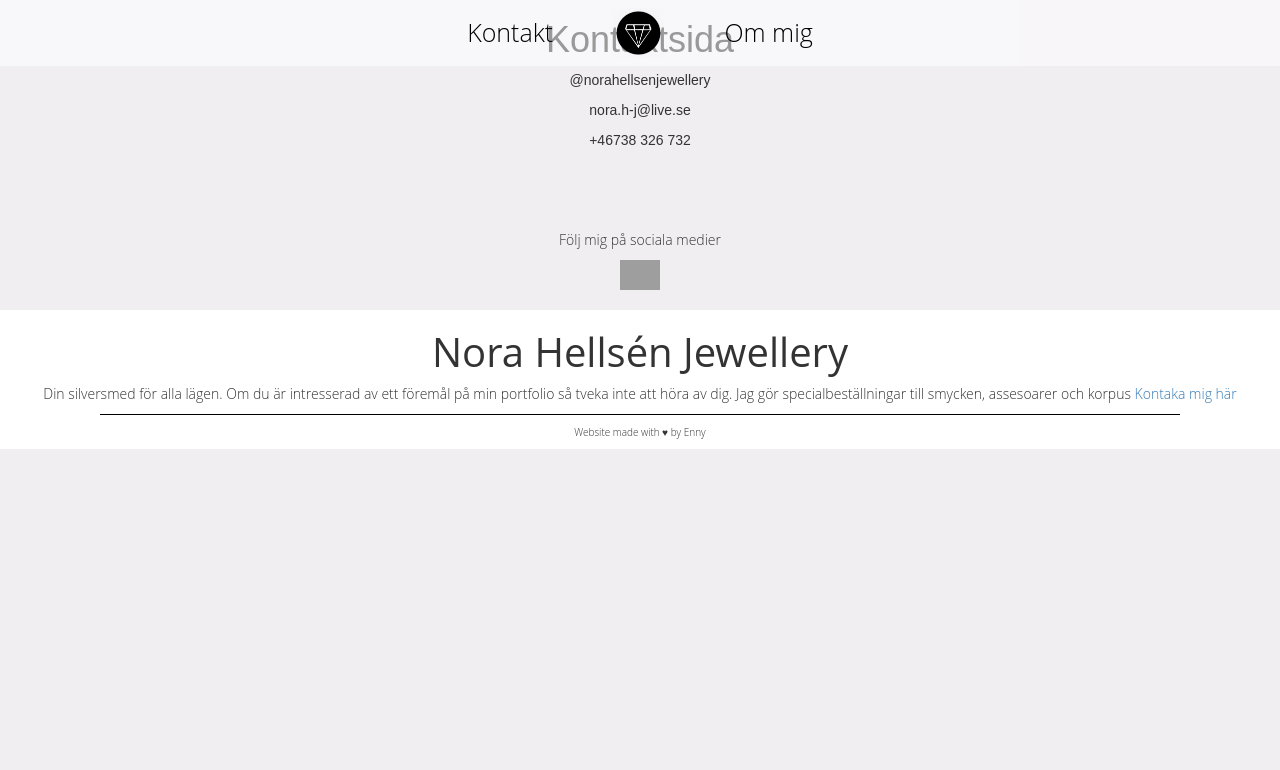
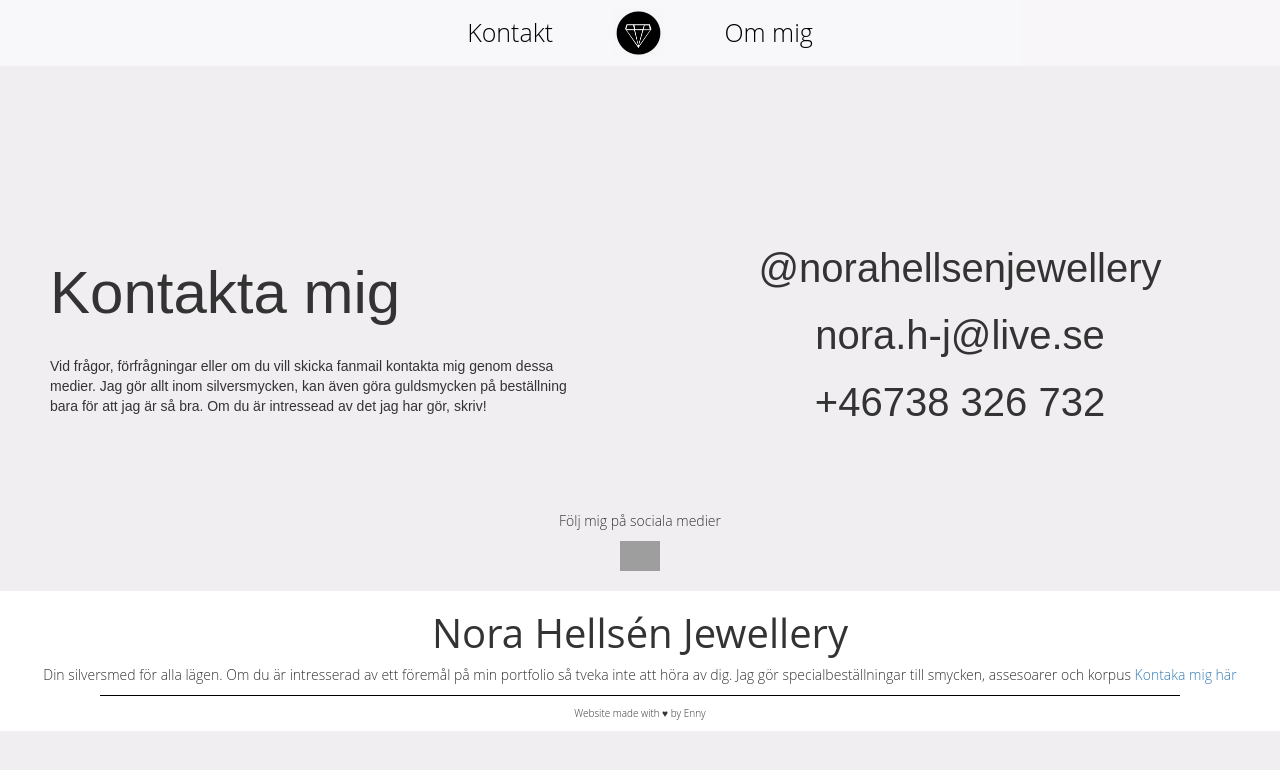
Before and after one commit to EnnyHellsen/instagrapp, a React (Create React App) app: page /kontakt in a window 1280 px wide. Shown: the top 770 px of the page. Built offline with nearby package versions, Linux system fonts and the light colour scheme; grey boxes are pictures that could not be loaded; what aws-amplify would draw is missing.

Commit message:
contact page fixer upper

```diff
--- /dev/null
+++ b/src/containers/Contact.css
@@ -0,0 +1,24 @@
+.contact {
+    display: grid;
+    grid-template-columns: 1fr 1fr;
+    margin-top: 30vh;
+    font-weight: 200;
+}
+
+
+.contact-text-box {
+    padding: 0 7rem 0 5rem;
+    text-align: left;
+}
+
+.contact h1 {
+    font-size: 6rem;
+    font-weight: inherit;
+    padding-bottom: 2rem;
+}
+
+.contact-info {
+    font-size: 4rem;
+    font-weight: inherit;
+    text-align: center;
+}
--- a/src/containers/Contact.js
+++ b/src/containers/Contact.js
@@ -1,7 +1,7 @@
 import React, { Component } from "react";
-import "./Home.css";
+import "./Contact.css";
 
-export default class Test extends Component {
+export default class Contact extends Component {
   constructor(props) {
     super(props);
 
@@ -10,11 +10,16 @@ export default class Test extends Component {
   render() {
     return (
       <div className="contact">
-                <h1> Kontaktsida </h1>
+        <div className="contact-text-box">
+          <h1> Kontakta mig </h1>
+          <p> Vid frågor, förfrågningar eller om du vill skicka fanmail kontakta mig genom dessa medier. Jag gör allt inom silversmycken, kan även göra guldsmycken på beställning bara för att jag är så bra. Om du är intressead av det jag har gör, skriv! </p>
+        </div>
+        <div className="contact-info">
           <p> @norahellsenjewellery </p>
           <p> nora.h-j@live.se </p>
           <p> +46738 326 732 </p>
         </div>
+      </div>
     );
   };
 }
```
Lines whose indentation alone changed are shown as unchanged.
